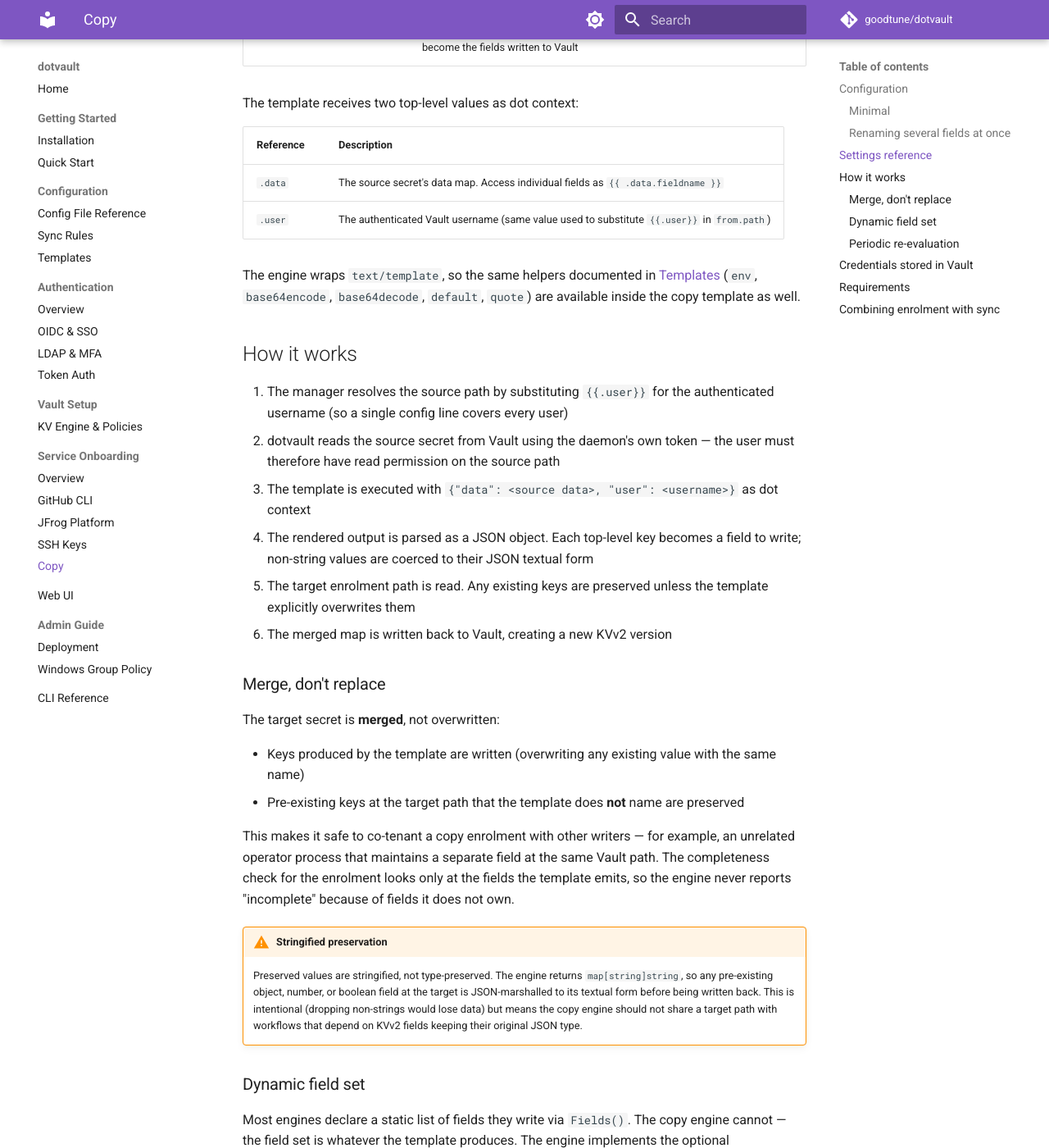
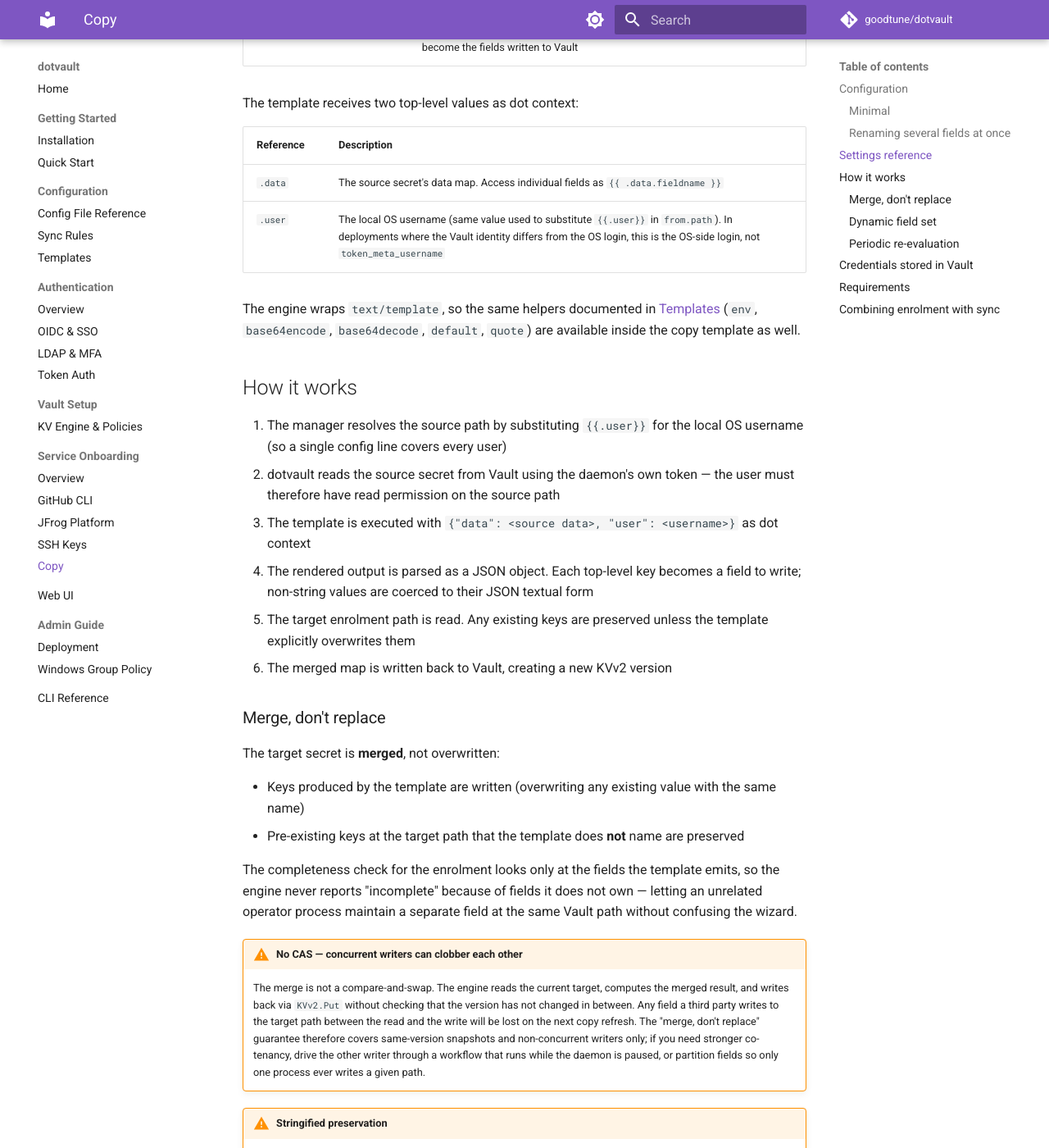
Before and after one commit to goodtune/dotvault, an MkDocs documentation site: the page built from docs/services/copy.md, in a window 1280 px wide and 1400 px high, scrolled down 1743 px. Shown: the whole window at 82% size. Built offline with MkDocs 1.6.1 and Material for MkDocs 9.7.7, drawn with Linux system fonts in a browser that asks for light colours; comment, search, counter and statistics services are not loaded; some of the changed text lies outside the part shown.

Commit message:
docs(services/copy): correct username source and qualify merge safety
Two corrections from PR review:

- The `{{.user}}` substitution uses the local OS username from
  `paths.Username()` (wired through `enrol.IO.Username` in main.go),
  not the Vault token's `token_meta_username`. The previous wording was
  carried over from CLAUDE.md and would be wrong in deployments where
  the Vault identity differs from the OS login.

- The "safe to co-tenant" claim was too strong. `WriteKVv2` calls
  `KVv2.Put` without a CAS / version check, so a third-party write
  landing between the engine's read and write is lost. Qualify the
  merge guarantee as covering same-version snapshots / non-concurrent
  writers only and call out the lack of CAS in an admonition.

```diff
--- a/docs/services/copy.md
+++ b/docs/services/copy.md
@@ -57,7 +57,7 @@ enrolments:
 | Setting | Default | Description |
 |---------|---------|-------------|
 | `from.mount` | _(required)_ | KV mount of the source secret (e.g. `kv`) |
-| `from.path` | _(required)_ | Path of the source secret. Supports a `{{.user}}` substitution that resolves to the authenticated Vault username (`token_meta_username`) |
+| `from.path` | _(required)_ | Path of the source secret. Supports a `{{.user}}` substitution that resolves to the local OS username (`paths.Username()`, with any `DOMAIN\` prefix stripped) |
 | `format` | `json` | Output format. Only `json` is currently supported — anything else is rejected at run time |
 | `template` | _(required)_ | Go template that renders a JSON object. Top-level keys of the rendered object become the fields written to Vault |
 
@@ -66,13 +66,13 @@ The template receives two top-level values as dot context:
 | Reference | Description |
 |-----------|-------------|
 | `.data` | The source secret's data map. Access individual fields as `{{ .data.fieldname }}` |
-| `.user` | The authenticated Vault username (same value used to substitute `{{.user}}` in `from.path`) |
+| `.user` | The local OS username (same value used to substitute `{{.user}}` in `from.path`). In deployments where the Vault identity differs from the OS login, this is the OS-side login, not `token_meta_username` |
 
 The engine wraps `text/template`, so the same helpers documented in [Templates](../configuration/templates.md) (`env`, `base64encode`, `base64decode`, `default`, `quote`) are available inside the copy template as well.
 
 ## How it works
 
-1. The manager resolves the source path by substituting `{{.user}}` for the authenticated username (so a single config line covers every user)
+1. The manager resolves the source path by substituting `{{.user}}` for the local OS username (so a single config line covers every user)
 2. dotvault reads the source secret from Vault using the daemon's own token — the user must therefore have read permission on the source path
 3. The template is executed with `{"data": <source data>, "user": <username>}` as dot context
 4. The rendered output is parsed as a JSON object. Each top-level key becomes a field to write; non-string values are coerced to their JSON textual form
@@ -86,7 +86,10 @@ The target secret is **merged**, not overwritten:
 - Keys produced by the template are written (overwriting any existing value with the same name)
 - Pre-existing keys at the target path that the template does **not** name are preserved
 
-This makes it safe to co-tenant a copy enrolment with other writers — for example, an unrelated operator process that maintains a separate field at the same Vault path. The completeness check for the enrolment looks only at the fields the template emits, so the engine never reports "incomplete" because of fields it does not own.
+The completeness check for the enrolment looks only at the fields the template emits, so the engine never reports "incomplete" because of fields it does not own — letting an unrelated operator process maintain a separate field at the same Vault path without confusing the wizard.
+
+!!! warning "No CAS — concurrent writers can clobber each other"
+    The merge is not a compare-and-swap. The engine reads the current target, computes the merged result, and writes back via `KVv2.Put` without checking that the version has not changed in between. Any field a third party writes to the target path between the read and the write will be lost on the next copy refresh. The "merge, don't replace" guarantee therefore covers same-version snapshots and non-concurrent writers only; if you need stronger co-tenancy, drive the other writer through a workflow that runs while the daemon is paused, or partition fields so only one process ever writes a given path.
 
 !!! warning "Stringified preservation"
     Preserved values are stringified, not type-preserved. The engine returns `map[string]string`, so any pre-existing object, number, or boolean field at the target is JSON-marshalled to its textual form before being written back. This is intentional (dropping non-strings would lose data) but means the copy engine should not share a target path with workflows that depend on KVv2 fields keeping their original JSON type.
```
